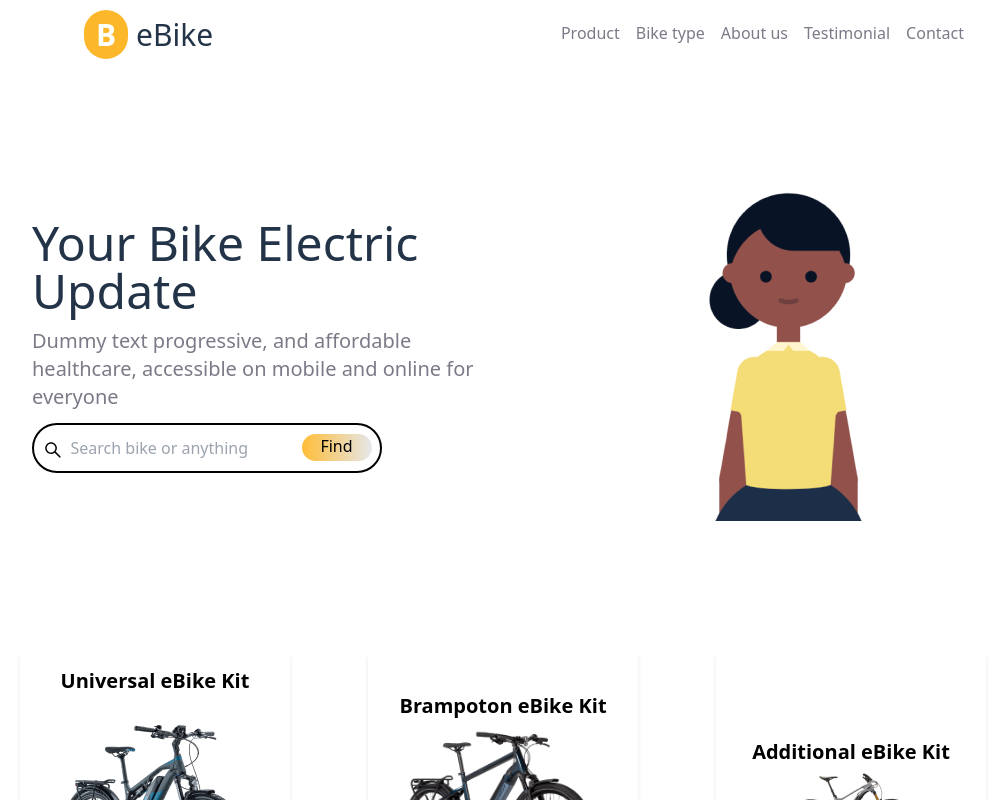
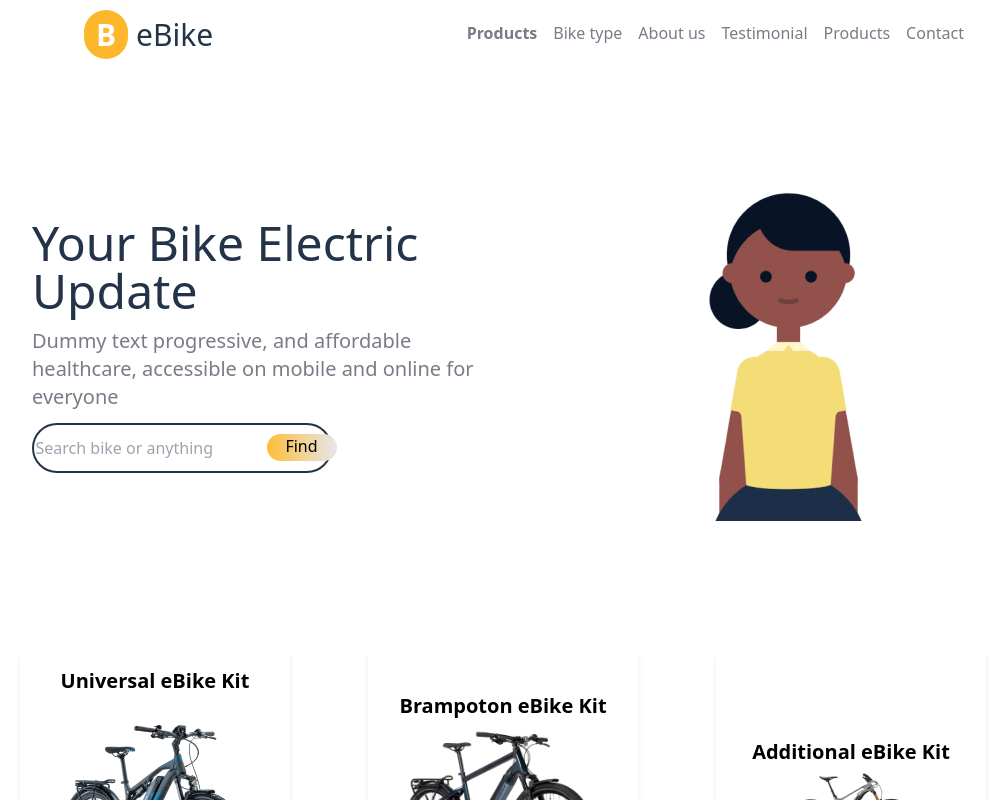
Before and after one commit to Olukayode08/ebike-landing-page, a React (Create React App) app: page / in a window 1280 px wide. Shown: the top 800 px of the page, without its empty margins (112-1107 px from the left). Built offline with nearby package versions, Linux system fonts and the light colour scheme.

Commit message:
Animation in progress

```diff
--- a/package.json
+++ b/package.json
@@ -6,6 +6,7 @@
     "@testing-library/jest-dom": "^5.16.5",
     "@testing-library/react": "^13.3.0",
     "@testing-library/user-event": "^13.5.0",
+    "framer-motion": "^7.3.2",
     "hamburger-react": "^2.5.0",
     "react": "^18.2.0",
     "react-dom": "^18.2.0",
--- a/src/Components/Navbar.jsx
+++ b/src/Components/Navbar.jsx
@@ -1,6 +1,6 @@
 import React, {useState} from 'react'
 import { navData } from '../data'
-import { Twirl as Hamburger } from 'hamburger-react'
+import { Sling as Hamburger } from 'hamburger-react'
 const Navbar = () => {
   const [isOpened , setIsOpened] = useState(false)
   return (
@@ -9,17 +9,17 @@ const Navbar = () => {
           <div className='flex justify-between text-center relative'>
             <p className='text-3xl text-[#233348] font-semi-bold md:ml-[60px] md:shrink-0'> <span className='bg-[#fcb72b] font-bold text-3xl text-white px-3 py-1 rounded-3xl'>B</span> eBike</p>
               <ul className='hidden justify-between text-center text-[#7d7987] last-child:font-bold md:mr-[60px] md:flex'>
-                {navData.map((data)=>{
-                const {id, name, link} = data
-                return(
-                  <li className='text-center text-[16px] shrink-0 my-1 px-2 justify-center' key={id}><a href={link}>{name}</a></li>
-                )
-                })}
+                <li className='text-center font-bold text-[16px] shrink-0 my-1 px-2 justify-center'><a href='#'>Products</a></li>
+                <li className='text-center text-[16px] shrink-0 my-1 px-2 justify-center'><a href='#'>Bike type</a></li>
+                <li className='text-center text-[16px] shrink-0 my-1 px-2 justify-center'><a href='#'>About us</a></li>
+                <li className='text-center text-[16px] shrink-0 my-1 px-2 justify-center'><a href='#'>Testimonial</a></li>
+                <li className='text-center text-[16px] shrink-0 my-1 px-2 justify-center'><a href='#'>Products</a></li>
+                <li className='text-center text-[16px] shrink-0 my-1 px-2 justify-center'><a href='#'>Contact</a></li>
               </ul>
           </div>
 
           {/* Hamburger Menu */}
-          <div className={isOpened ? 'flex fixed z-50 text-xl right-3 top-5 md:hidden': 'flex absolute z-50 text-xl right-10 top-4 md:hidden'}>
+          <div className={isOpened ? 'flex fixed z-50 text-xl right-5 top-5 md:hidden': 'flex absolute z-50 text-xl right-5 top-4 md:hidden'}>
           <Hamburger
             color='#944d06'
             toggled={isOpened}
--- a/src/Components/Secfive.jsx
+++ b/src/Components/Secfive.jsx
@@ -10,8 +10,6 @@ import { feedback } from '../data';
 
 const Secfive = () => {
   return (
-
-
   <div>
     <div className='max-w-md bg-[#fcb72b] p-7 rounded-lg mx-auto my-5'>
     <Swiper
--- a/src/Components/Secone.jsx
+++ b/src/Components/Secone.jsx
@@ -1,6 +1,7 @@
 import React from 'react'
 import Helmet from '../bikeImages/57535-helmet-requirement 1 (1).png'
 import {AiOutlineSearch} from 'react-icons/ai'
+import {motion} from 'framer-motion'
 
 
 const Secone  = () => {
@@ -8,18 +9,28 @@ const Secone  = () => {
     <>
     <div className='w-full mx-auto md:w-4/5'>
     <div className='flex flex-col justify-between text-center md:flex-row'>
-      <div className='w-[100%] px-4 flex flex-col justify-center text-center md:text-left'>
+      <motion.div
+      className='w-[100%] px-4 flex flex-col justify-center text-center md:text-left'
+      initial={{x: '-100vw'}}
+      animate={{x: 0}}
+      transition={{type: 'spring', stiffness: 120, duration: 1 }}
+      >
         <h1 className='text-5xl text-[#233348] font-[500]'>Your Bike Electric Update</h1>
         <p className='text-xl text-[#7d7987] my-3'>Dummy text progressive, and affordable healthcare, accessible on mobile and online for everyone</p>
-        <div className='flex text-center w-[90%] md:w-[350px] mx-auto h-[50px] justify-center mb-[30px] border-2 border-black rounded-full md:mx-0'>
+        <div className='flex text-center w-[90%] md:w-[300px] h-[50px] justify-center mb-[30px] border-2 border-[#233348] rounded-full md:mx-0'>
           <AiOutlineSearch className='w-[20px] mt-[15px] mr-2 h-[20px]'/>
-          <input className='border-none focus:outline-none bg-transparent' placeholder='Search bike or anything' />
-          <p className='flex text-center w-[70px] h-[27px] justify-center bg-gradient-to-r my-auto from-[#ffbd37] to-[#e5e7eb] rounded-full'>Find</p>
+          <input className='border-none focus:outline-none w-[240px] bg-transparent' placeholder='Search bike or anything' />
+          <p className='flex text-center w-[70px] h-[27px] justify-center bg-gradient-to-r my-auto from-[#ffbd37] to-[#e5e7eb] shrink-0 rounded-full'>Find</p>
         </div>
-      </div>
-      <div className='w-[100%] flex justify-center text-center' >
+      </motion.div>
+      <motion.div
+      className='w-[100%] flex justify-center text-center'
+      initial={{x: '100vw'}}
+      animate={{x: 0}}
+      transition={{type: 'spring', stiffness: 70, duration: 1 }}
+      >
         <img src={Helmet} alt="Bike" className='mb-[90px]' />
-      </div>
+      </motion.div>
     </div>
     </div>
     </>
--- a/src/index.js
+++ b/src/index.js
@@ -1,8 +1,8 @@
 import React from 'react';
 import ReactDOM from 'react-dom/client';
 import './index.css';
-import 'slick-carousel/slick/slick.css';
-import 'slick-carousel/slick/slick-theme.css';
+// import 'slick-carousel/slick/slick.css';
+// import 'slick-carousel/slick/slick-theme.css';
 import App from './App';
 
 const root = ReactDOM.createRoot(document.getElementById('root'));
```
Also changed, not shown: 1 other file (tests, documents, lock files or other folders).
